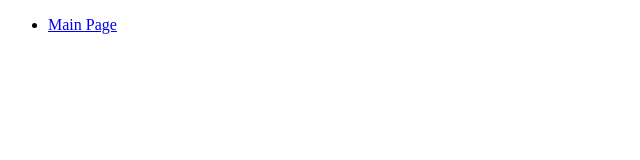
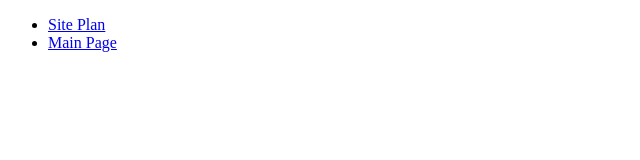
Before and after one commit to lwright2000/wdd130, a plain HTML site: page index.html in a window 1280 px wide. Shown: the whole page, without its empty margins (0-640 px from the left). Drawn offline with Linux system fonts and the light colour scheme.

Commit message:
Site Plan Hyplink

```diff
--- a/index.html
+++ b/index.html
@@ -7,6 +7,7 @@
     </head>
     <body>
         <ul>
+            <li> <a href="/wwr/site-plan-rafting.html">Site Plan</a></li>
             <li> <a href="/wwr/index.html">Main Page</a></li>
         </ul>
     </body>
```
